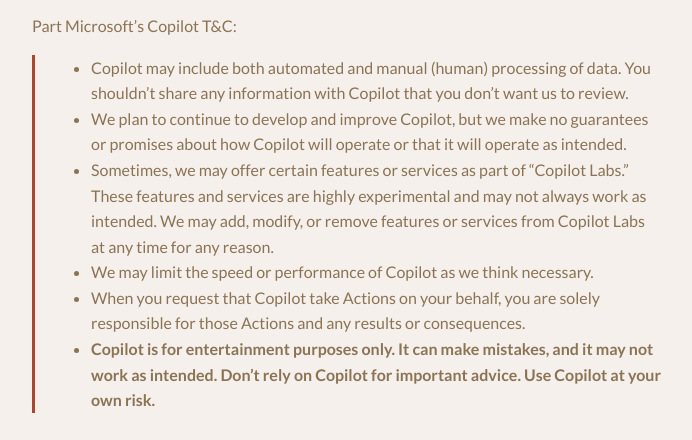
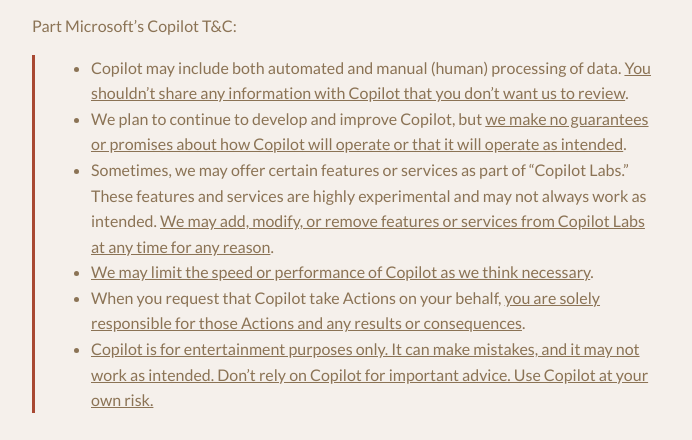
Before and after one commit to ilijalazarevic/blog.ilijalazarevic.github.io, a plain HTML site: page Digests/Gulf-War-and-AI-Parallels.html in a window 1280 px wide. Shown: the part 1485-1925 px from the top of the page, without its empty margins (293-985 px from the left). Drawn offline with nearby package versions, Linux system fonts and the light colour scheme.

```diff
--- a/Digests/Gulf-War-and-AI-Parallels.html
+++ b/Digests/Gulf-War-and-AI-Parallels.html
@@ -129,12 +129,12 @@
 <p>Part Microsoft’s Copilot T&amp;C:</p>
 <blockquote>
 <ul>
-<li>Copilot may include both automated and manual (human) processing of data. You shouldn’t share any information with Copilot that you don’t want us to review.</li>
-<li>We plan to continue to develop and improve Copilot, but we make no guarantees or promises about how Copilot will operate or that it will operate as intended.</li>
-<li>Sometimes, we may offer certain features or services as part of “Copilot Labs.” These features and services are highly experimental and may not always work as intended. We may add, modify, or remove features or services from Copilot Labs at any time for any reason.</li>
-<li>We may limit the speed or performance of Copilot as we think necessary.</li>
-<li>When you request that Copilot take Actions on your behalf, you are solely responsible for those Actions and any results or consequences.</li>
-<li><strong>Copilot is for entertainment purposes only. It can make mistakes, and it may not work as intended. Don’t rely on Copilot for important advice. Use Copilot at your own risk.</strong></li>
+<li>Copilot may include both automated and manual (human) processing of data. <u>You shouldn’t share any information with Copilot that you don’t want us to review</u>.</li>
+<li>We plan to continue to develop and improve Copilot, but <u>we make no guarantees or promises about how Copilot will operate or that it will operate as intended</u>.</li>
+<li>Sometimes, we may offer certain features or services as part of “Copilot Labs.” These features and services are highly experimental and may not always work as intended. <u>We may add, modify, or remove features or services from Copilot Labs at any time for any reason</u>.</li>
+<li><u>We may limit the speed or performance of Copilot as we think necessary</u>.</li>
+<li>When you request that Copilot take Actions on your behalf, <u>you are solely responsible for those Actions and any results or consequences</u>.</li>
+<li><u>Copilot is for entertainment purposes only. It can make mistakes, and it may not work as intended. Don’t rely on Copilot for important advice. Use Copilot at your own risk.</u></li>
 </ul>
 </blockquote>
 <h2 id="3-build-your-business-disregarding-obvious-choke-points">3. Build your business disregarding obvious choke point(s)<a role="anchor" aria-hidden="true" tabindex="-1" data-no-popover="true" href="#3-build-your-business-disregarding-obvious-choke-points" class="internal"><svg width="18" height="18" viewBox="0 0 24 24" fill="none" stroke="currentColor" stroke-width="2" stroke-linecap="round" stroke-linejoin="round"><path d="M10 13a5 5 0 0 0 7.54.54l3-3a5 5 0 0 0-7.07-7.07l-1.72 1.71"></path><path d="M14 11a5 5 0 0 0-7.54-.54l-3 3a5 5 0 0 0 7.07 7.07l1.71-1.71"></path></svg></a></h2>
```
Also changed, not shown: Tutorials/index.html (+1 -1 lines), postscript.js.
